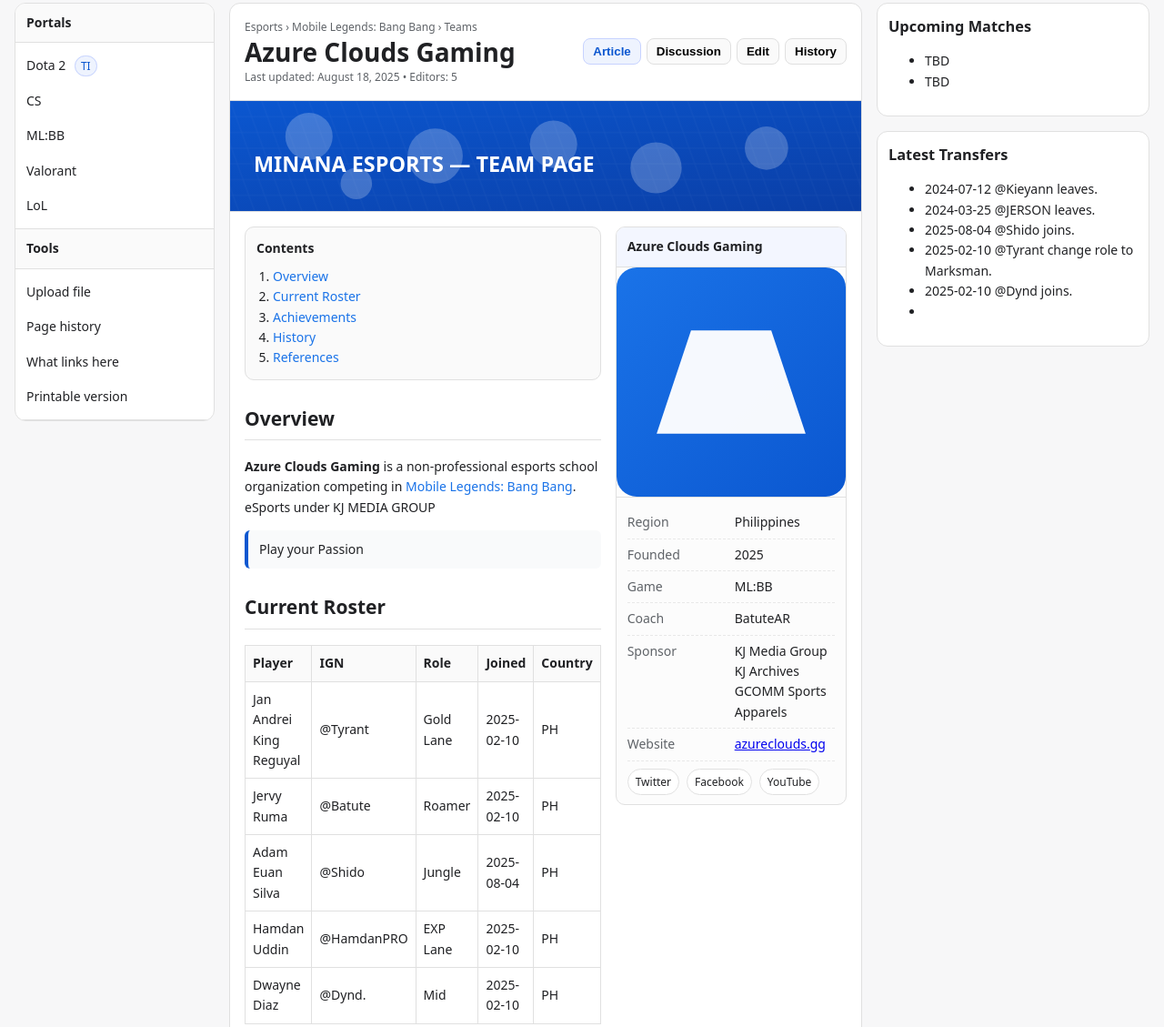
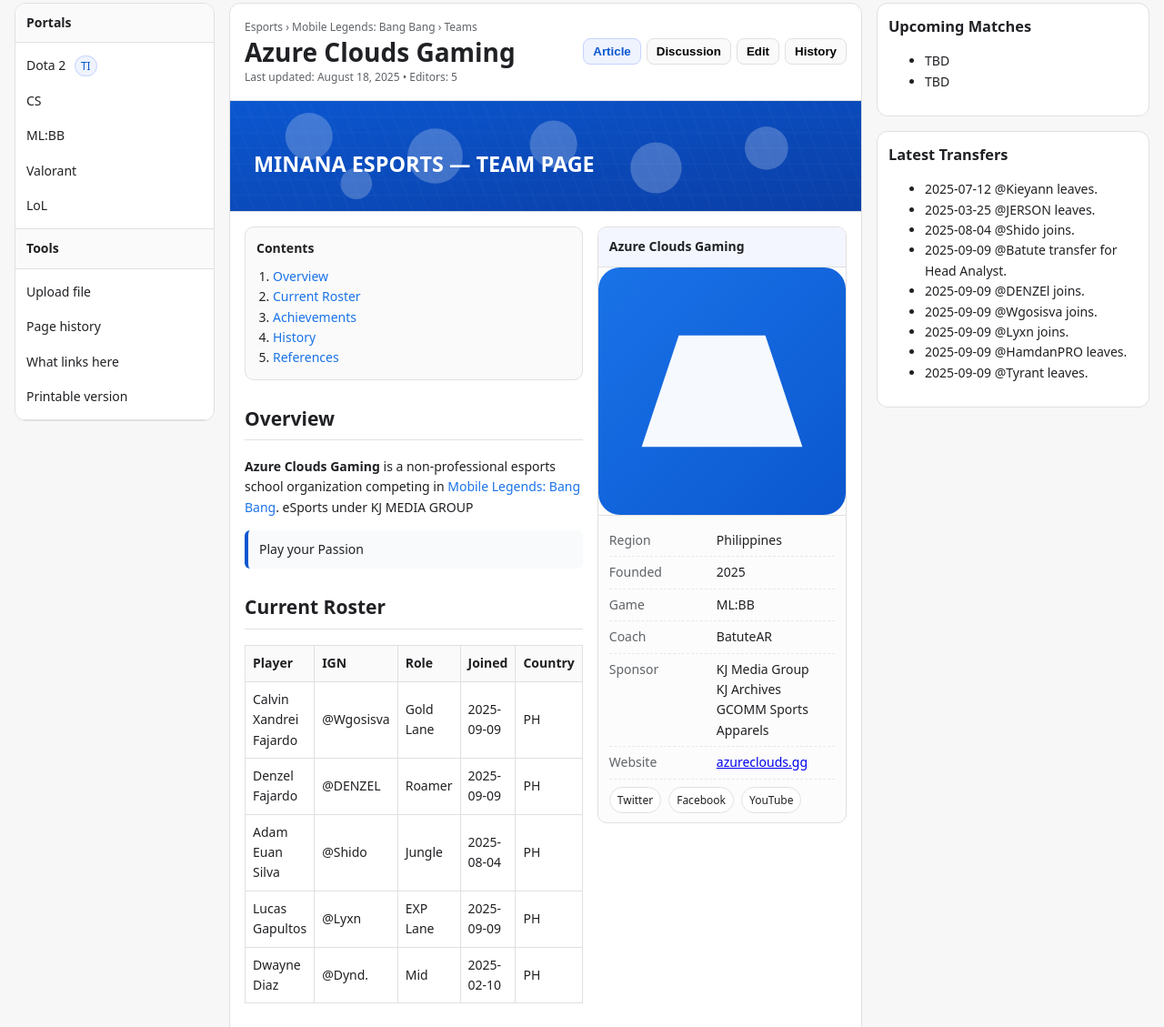
Before and after one commit to JBR-web/azurewiki, a plain HTML site: page index.html in a window 1280 px wide. Shown: the part 62-1191 px from the top of the page at 91% size. Drawn offline with Linux system fonts and the light colour scheme.

Commit message:
Update index.html

```diff
--- a/index.html
+++ b/index.html
@@ -301,10 +301,10 @@
               <tr><th>Player</th><th>IGN</th><th>Role</th><th>Joined</th><th>Country</th></tr>
             </thead>
             <tbody>
-              <tr><td>Jan Andrei King Reguyal</td><td>@Tyrant</td><td>Gold Lane</td><td>2025-02-10</td><td>PH</td></tr>
-              <tr><td>Jervy Ruma</td><td>@Batute</td><td>Roamer</td><td>2025-02-10</td><td>PH</td></tr>
+              <tr><td>Calvin Xandrei Fajardo</td><td>@Wgosisva</td><td>Gold Lane</td><td>2025-09-09</td><td>PH</td></tr>
+              <tr><td>Denzel Fajardo</td><td>@DENZEL</td><td>Roamer</td><td>2025-09-09</td><td>PH</td></tr>
               <tr><td>Adam Euan Silva</td><td>@Shido</td><td>Jungle</td><td>2025-08-04</td><td>PH</td></tr>
-              <tr><td>Hamdan Uddin</td><td>@HamdanPRO</td><td>EXP Lane</td><td>2025-02-10</td><td>PH</td></tr>
+              <tr><td>Lucas Gapultos</td><td>@Lyxn</td><td>EXP Lane</td><td>2025-09-09</td><td>PH</td></tr>
               <tr><td>Dwayne Diaz</td><td>@Dynd.</td><td>Mid</td><td>2025-02-10</td><td>PH</td></tr>
             </tbody>
           </table>
@@ -376,11 +376,15 @@
     <section class="card">
       <h3>Latest Transfers</h3>
       <ul>
-        <li>2024-07-12 @Kieyann leaves.</li>
-        <li>2024-03-25 @JERSON leaves.</li>
+        <li>2025-07-12 @Kieyann leaves.</li>
+        <li>2025-03-25 @JERSON leaves.</li>
 		<li>2025-08-04 @Shido joins.</li>
-        <li>2025-02-10 @Tyrant change role to Marksman.</li>
-		<li>2025-02-10 @Dynd joins.<li>
+		 <li>2025-09-09 @Batute transfer for Head Analyst.</li>
+		<li>2025-09-09 @DENZEl joins.</li>
+		 <li>2025-09-09 @Wgosisva joins.</li>
+		<li>2025-09-09 @Lyxn joins.</li>
+		<li>2025-09-09 @HamdanPRO leaves.</li>
+		<li>2025-09-09 @Tyrant leaves.</li>
       </ul>
     </section>
   </div>
```
